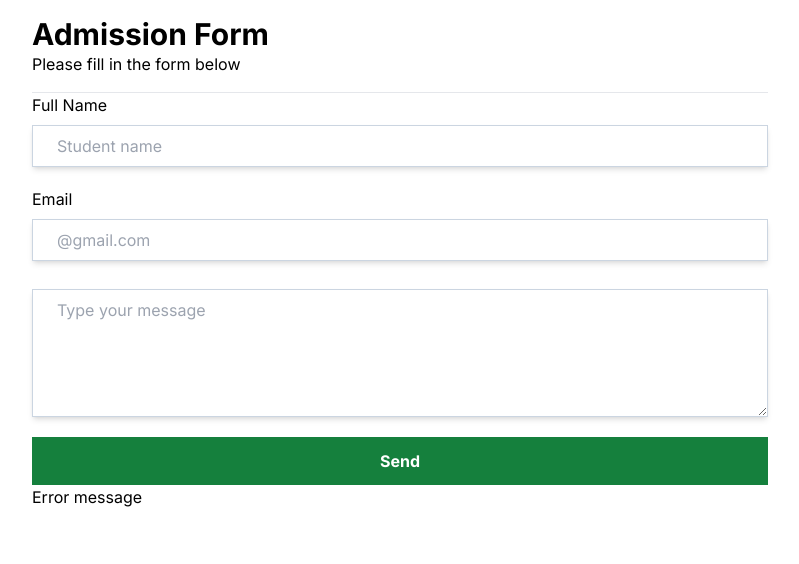
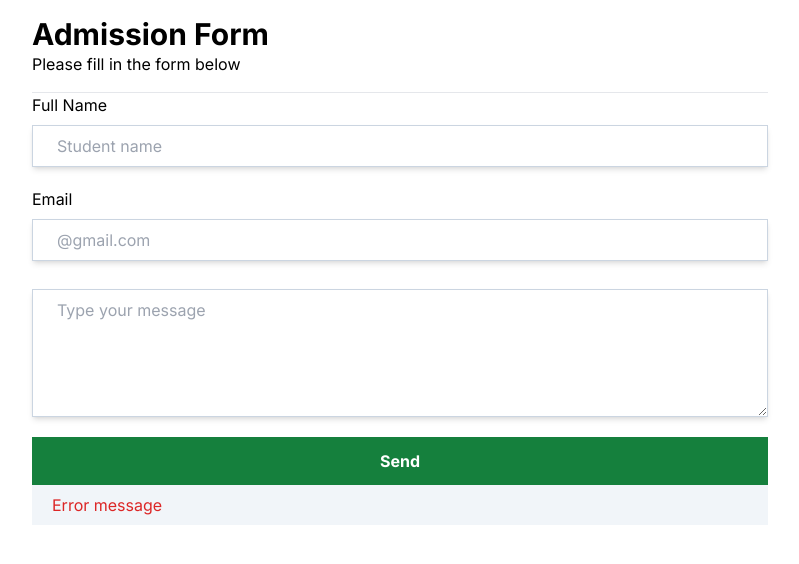
Before and after one commit to capmahin/StudentAdmission, a Next.js app: page / in a window 1280 px wide. Shown: the top 564 px of the page, without its empty margins (240-1039 px from the left). Built offline with nearby package versions, Linux system fonts and the light colour scheme.

Commit message:
working on error massage

```diff
--- a/components/AdmissionForm.jsx
+++ b/components/AdmissionForm.jsx
@@ -24,8 +24,8 @@ export default function AdmissionForm(){
              type="submit">Send</button>
        </form>
 
-       <div>
-        <div>
+       <div className="bg-slate-100 flex flex-col">
+        <div className="text-red-600 px-5 py-2">
             Error message
         </div>
        </div>
```
